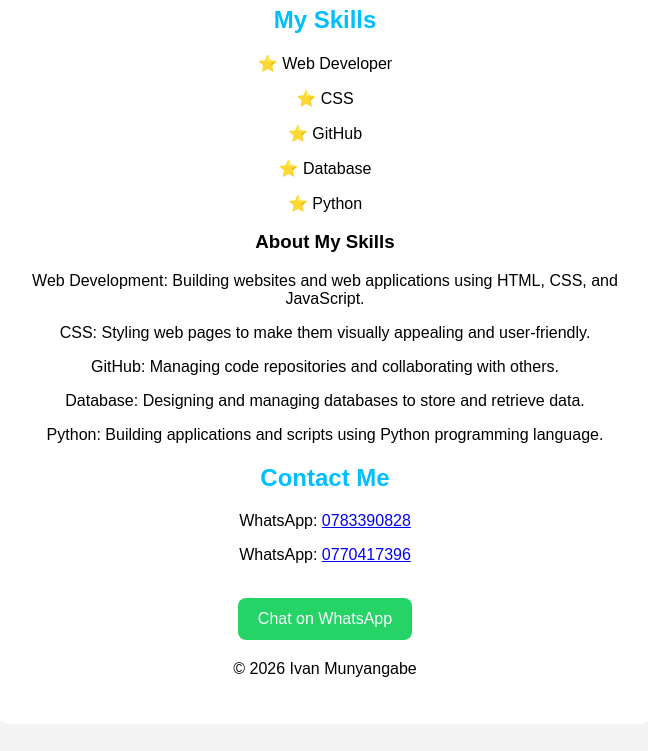
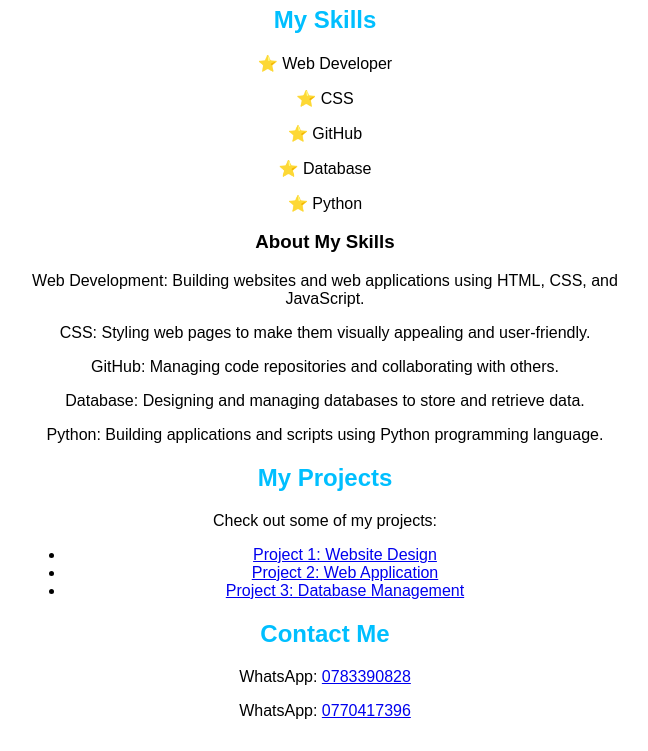
Before and after one commit to mfiteivan/My-Website, a plain HTML site: page index.html in a window 1280 px wide. Shown: the part 426-1177 px from the top of the page, without its empty margins (315-963 px from the left). Drawn offline with Linux system fonts and the light colour scheme.

Commit message:
Add project showcase section to index.html
Added a section to showcase projects with links.

```diff
--- a/index.html
+++ b/index.html
@@ -35,6 +35,13 @@ img { width:150px; height:150px; border-radius:50%; object-fit:cover; }
 <p>Database: Designing and managing databases to store and retrieve data.</p>
 <p>Python: Building applications and scripts using Python programming language.</p>
 
+  <h2>My Projects</h2>
+<p>Check out some of my projects:</p>
+<ul>
+  <li><a href="#">Project 1: Website Design</a></li>
+  <li><a href="#">Project 2: Web Application</a></li>
+  <li><a href="#">Project 3: Database Management</a></li>
+</ul>
   <h2>Contact Me</h2>
 <p>WhatsApp: <a href="https://wa.me/256783390828">0783390828</a></p>
 <p>WhatsApp: <a href="https://wa.me/256770417396">0770417396</a></p>
```
